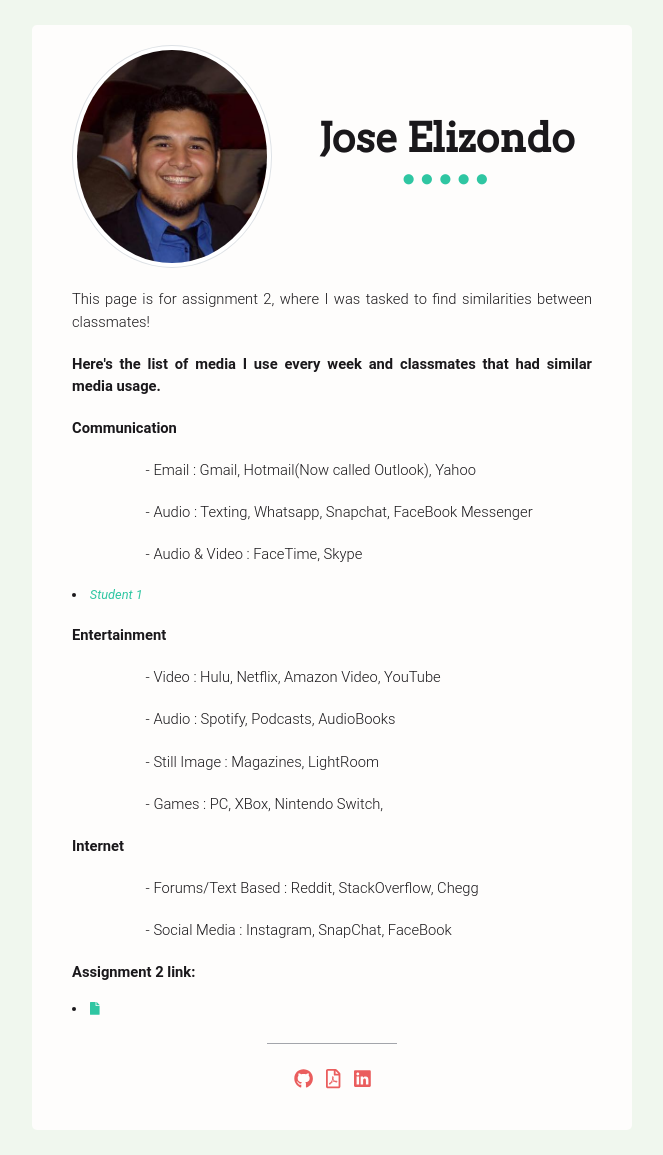
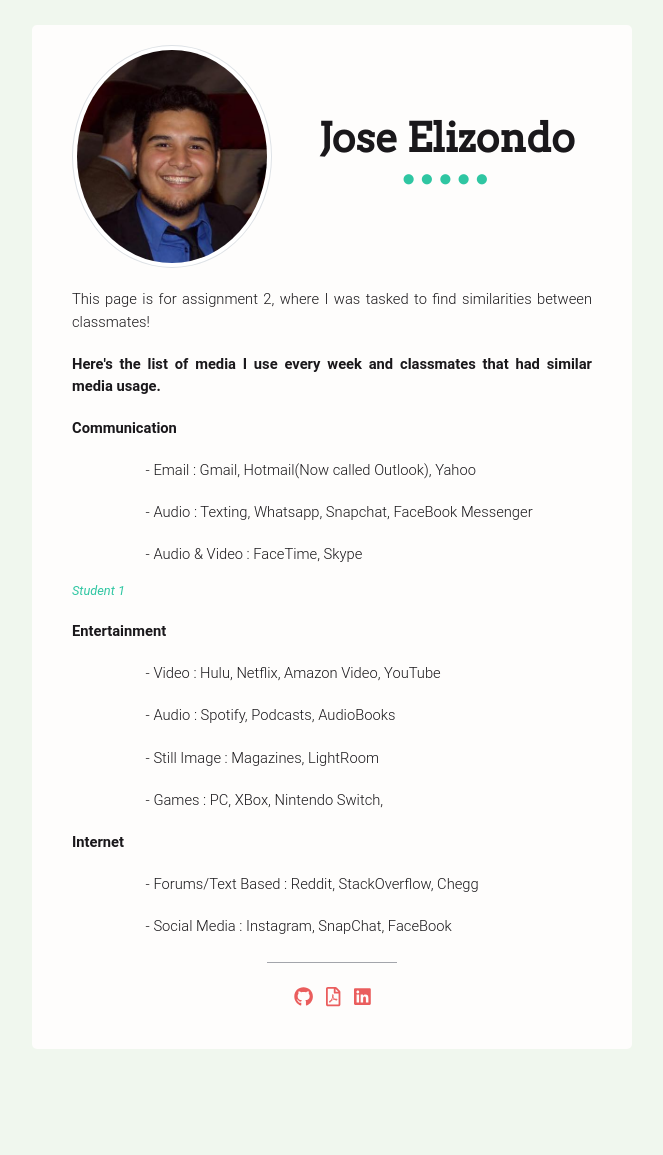
Before and after one commit to JElizondo033/ElizondoLJose.github.io, a Jekyll site: the page CSCE445/assignment2/index.html, which Jekyll copies as it is, in a window 1280 px wide. Shown: the whole page, without its empty margins (308-971 px from the left). Built offline with Jekyll 4.4.1, drawn with Linux system fonts in a browser that asks for light colours; nearby versions of some CDN libraries; after the commit the page ends 1074 px from its top, so only the background shows below that.

```diff
--- a/CSCE445/assignment2/index.html
+++ b/CSCE445/assignment2/index.html
@@ -168,8 +168,7 @@
                 	- Audio & Video : FaceTime, Skype
                 	</p>
 
-            <p class="lead">
-                <li> <a href="https://jelizondo033.github.io/ElizondoLJose.github.io/CSCE445/assignment2/">Student 1</a></li>
+            <p> <a href="https://jelizondo033.github.io/ElizondoLJose.github.io/CSCE445/assignment2/">Student 1</a>
                 </p>
 
     	  	 <p class="lead">
@@ -200,10 +199,6 @@
             	 </p>
             </p>
 
-            <p class="lead">
-				<b>Assignment 2 link:</b>
-            	<li><a  href="https://jelizondo033.github.io/ElizondoLJose.github.io/CSCE445/assignment2/"><i class="fa fa-file"></i></a></li>
-            </p>
                 <hr/>
               </p>
             </div>
```
